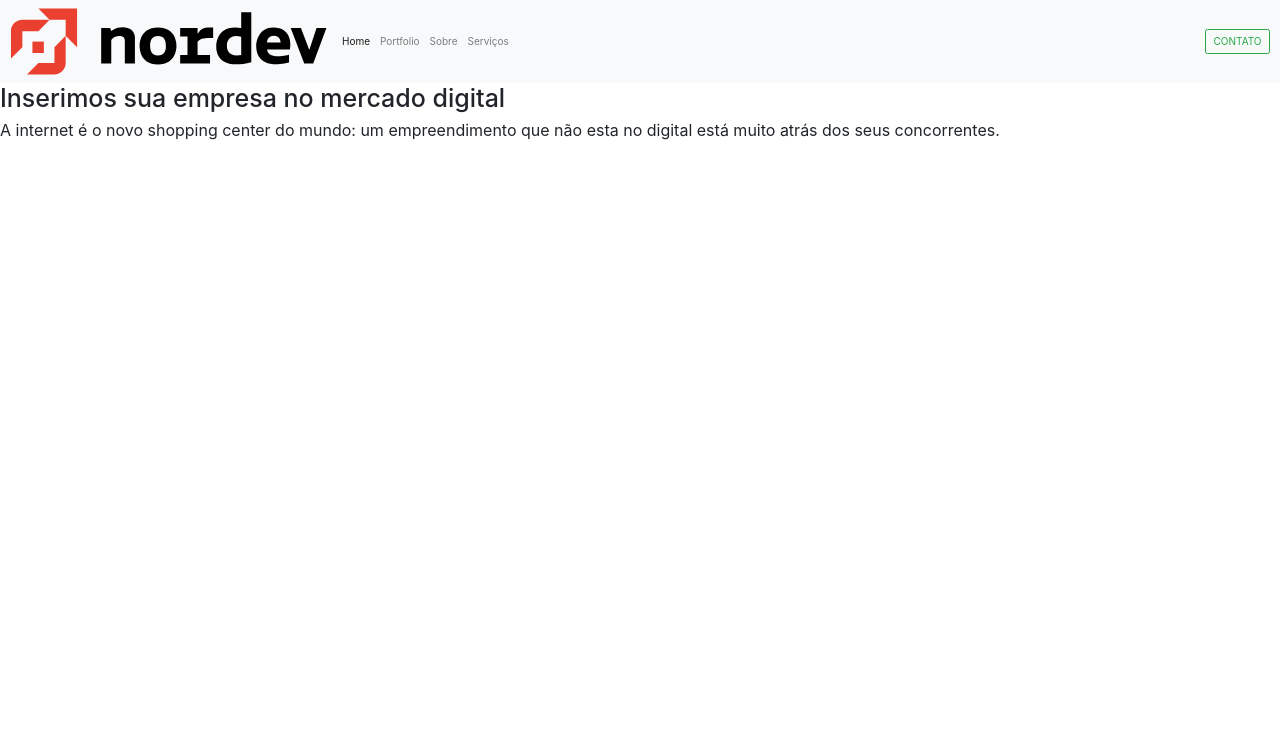
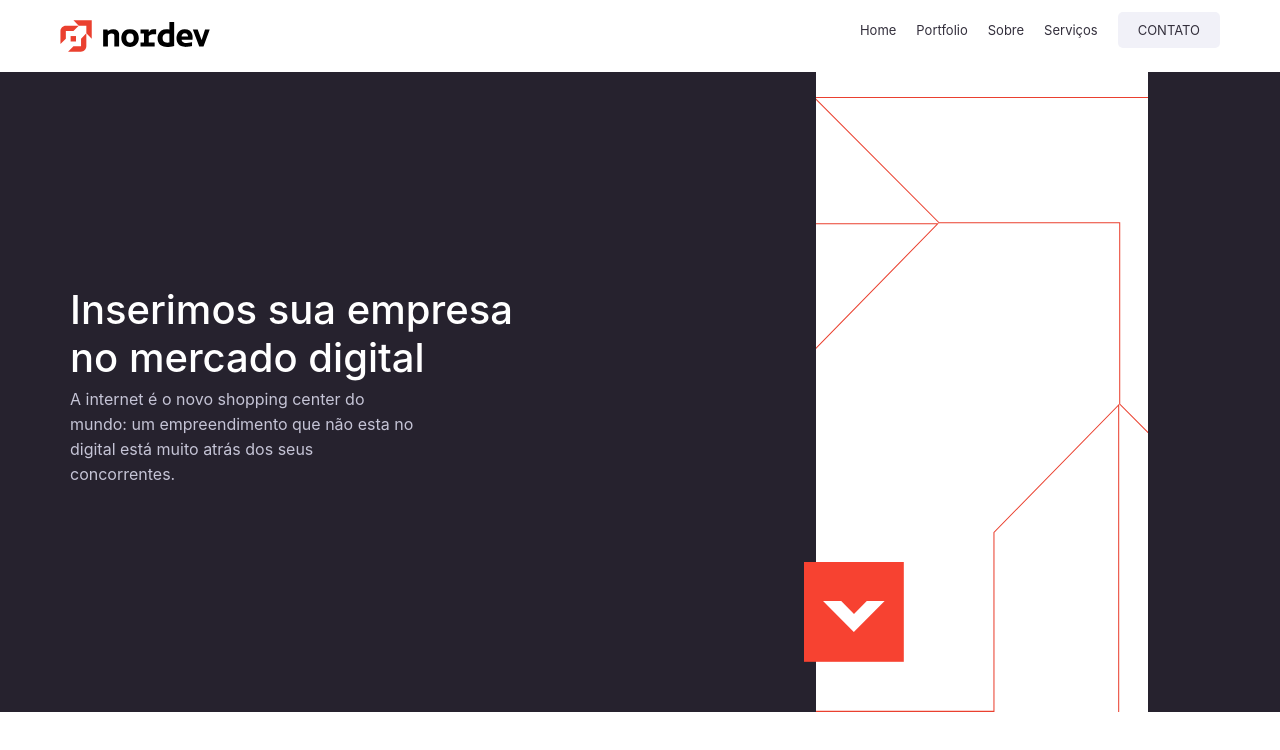
Before and after one commit to nordevtech/site, a website: page index.html in a window 1280 px wide. Drawn offline with nearby package versions, Linux system fonts and the light colour scheme.

Commit message:
:sparkles: Add: Header e destaque, index.html

```diff
--- a/assets/styles/global.css
+++ b/assets/styles/global.css
@@ -9,12 +9,20 @@ body{
     padding: 0;
     box-sizing: border-box;
     font-family: 'Roboto', sans-serif;
+    color:var(--neutral-800) !important;
+
+}
+
+a{
+    text-decoration: none !important;
+    color:var(--neutral-800) !important;
 }
 
 .container{
+    padding: 0 !important;
     max-width: 1150px;
     width: 100%;
-    margin: auto;
+    margin: auto !important;
     overflow: hidden;
 }
 
@@ -51,7 +59,7 @@ p{
     --neutral-500: #9E9CAF;
     --neutral-400: #C5C4D6;
     --neutral-300: #D5D4E4;
-    --neutral-200: #E6E4F0;
+    --neutral-200: #F1F1F8;
     --neutral-100: #F1F1F8;
     --neutral-50: #FFFFFF;
 }
--- /dev/null
+++ b/assets/styles/header.css
@@ -0,0 +1,22 @@
+.navbar{
+    display: flex;
+    justify-content: space-between;
+    padding: 20px 60px !important;
+}
+
+.nav-items{
+    display: flex;
+    list-style: none;
+    gap: 20px;
+    font-size: small;
+}
+
+.logo-header{
+    width: 150px;
+}
+
+.contact-btn{
+    padding: 10px 20px;
+    background-color: var(--neutral-200);
+    border-radius: 5px;
+}
--- /dev/null
+++ b/assets/styles/home.css
@@ -0,0 +1,48 @@
+.main{
+    background-color: var(--neutral-900);
+    color: var(--neutral-50);
+
+    width: 100%;
+    height: 80vh;
+}
+
+.destaque{
+    display: flex;
+    flex-direction: row;
+}
+
+.text-column{
+    min-width: 60%;
+    display: flex;
+    flex-direction: column;
+    justify-content: center;
+}
+
+.text-column h1{
+    font-size: 4rem;
+    width: 450px;
+}
+
+.text-column p{
+    color: var(--neutral-400);
+    width: 350px;
+}
+
+.bg-column{
+    min-width: 40%;
+    height: 80vh;
+    background-image: url('/assets/images/destaque-left-bg.svg');
+    background-repeat: no-repeat;
+    background-position: center;
+    background-size: contain;
+
+    display: flex;
+    align-items: flex-end;
+}
+
+.bg-column img{
+    width: 100px;
+    height: 100px;
+    margin-bottom: 50px;
+    margin-left: 50px;
+}
--- a/index.html
+++ b/index.html
@@ -5,6 +5,8 @@
     <meta http-equiv="X-UA-Compatible" content="IE=edge">
     <meta name="viewport" content="width=device-width, initial-scale=1.0">
     <link rel="stylesheet" href="assets/styles/global.css">
+    <link rel="stylesheet" href="assets/styles/header.css">
+    <link rel="stylesheet" href="assets/styles/home.css">
     <link rel="stylesheet" href="https://cdn.jsdelivr.net/npm/bootstrap@4.0.0/dist/css/bootstrap.min.css" integrity="sha384-Gn5384xqQ1aoWXA+058RXPxPg6fy4IWvTNh0E263XmFcJlSAwiGgFAW/dAiS6JXm" crossorigin="anonymous">
     <script src="https://cdn.jsdelivr.net/npm/bootstrap@4.0.0/dist/js/bootstrap.min.js" integrity="sha384-JZR6Spejh4U02d8jOt6vLEHfe/JQGiRRSQQxSfFWpi1MquVdAyjUar5+76PVCmYl" crossorigin="anonymous"></script>
     <script src="https://code.jquery.com/jquery-3.2.1.slim.min.js" integrity="sha384-KJ3o2DKtIkvYIK3UENzmM7KCkRr/rE9/Qpg6aAZGJwFDMVNA/GpGFF93hXpG5KkN" crossorigin="anonymous"></script>
@@ -12,35 +14,39 @@
     <title>Nordev Tech</title>
 </head>
 <body>
-    <nav class="navbar navbar-expand-lg navbar-light bg-light">
-        <a class="navbar-brand" href="#">
-          <img src="assets/images/logo.svg" alt="Nordev Logo">
+    <nav class="navbar">
+      <a href="#">
+        <img class="logo-header" src="assets/images/logo.svg" alt="">
       </a>
-        <button class="navbar-toggler" type="button" data-toggle="collapse" data-target="#navbarSupportedContent" aria-controls="navbarSupportedContent" aria-expanded="false" aria-label="Toggle navigation">
-          <span class="navbar-toggler-icon"></span>
-        </button>
-
-        <div class="collapse navbar-collapse" id="navbarSupportedContent">
-          <ul class="navbar-nav mr-auto">
-            <li class="nav-item active">
-              <a class="nav-link" href="#">Home <span class="sr-only">(current)</span></a>
+      <div>
+        <ul class="nav-items">
+          <li>
+            <a href="#">Home</a>
           </li>
-            <li class="nav-item">
-                <a class="nav-link" href="#">Portfolio</a>
+            <a href="#">Portfolio</a>
+          <li>
+            <a href="#">Sobre</a>
           </li>
-            <li class="nav-item">
-              <a class="nav-link" href="#">Sobre</a>
+          <li>
+            <a href="#">Serviços</a>
           </li>
-            <li class="nav-item">
-                <a class="nav-link" href="#">Serviços</a>
+          <li>
+            <a href="#" class="contact-btn">CONTATO</a>
           </li>
         </ul>
-          <form class="form-inline my-2 my-lg-0">
-            <button class="btn btn-outline-success my-2 my-sm-0" type="submit">CONTATO</button>
-          </form>
       </div>
     </nav>
-      <h1>Inserimos sua empresa no mercado digital</h1>
+
+      <section class="main">
+        <div class="container destaque">
+          <div class="text-column">
+            <h1 class="title-destaque">Inserimos sua empresa no mercado digital</h1>
             <p>A internet é o novo shopping center do mundo: um empreendimento que não esta no digital está muito atrás dos seus concorrentes.</p>
+          </div>
+          <div class="bg-column">
+            <img src="assets/images/arrown-down-destaque.svg" class="arrow-down-destaque">
+          </div>
+        </div>
+      </section>
 </body>
 </html>
```
Also changed, not shown: assets/images/arrown-down-destaque.svg (added), assets/images/destaque-left-bg.svg (added). Lines whose indentation alone changed are shown as unchanged.
